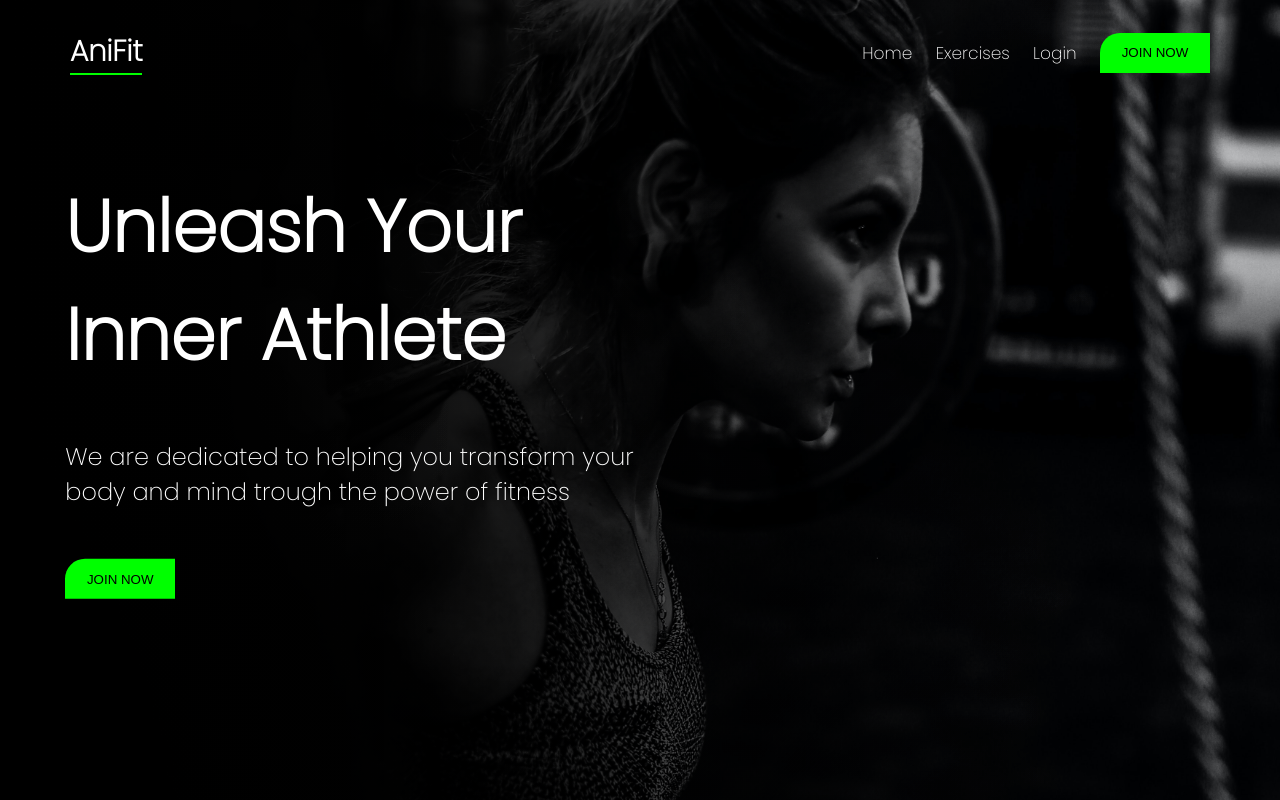
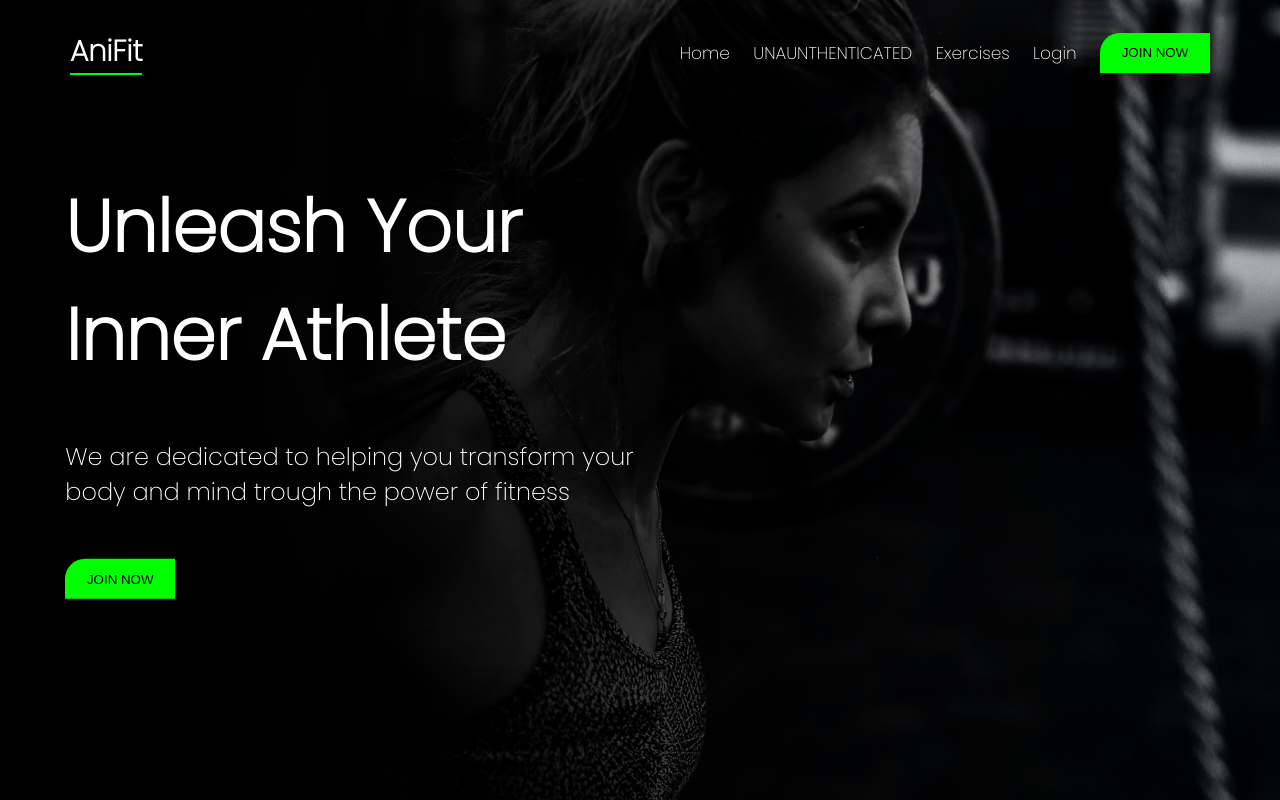
Before and after one commit to andria21/AniFit-NextJs, a Next.js app: page / in a window 1280 px wide. Shown: the top 800 px of the page. Built offline with nearby package versions, Linux system fonts and the light colour scheme; no server answers.

Commit message:
next...js

```diff
--- a/src/components/navbar/Navbar.jsx
+++ b/src/components/navbar/Navbar.jsx
@@ -35,6 +35,15 @@ const Navbar = () => {
           <Link href={"/"} className={styles.link}>
             Home
           </Link>
+          {session.status === "authenticated" ? (
+              <Link href={"/"} className={styles.link}>
+                AUTHENTICATED
+              </Link>
+            ): (
+              <Link href={"/"} className={styles.link}>
+                UNAUNTHENTICATED
+              </Link>
+            )}
 
           {session.status === "authenticated" &&
             session.data.user.email === adminEmail && (
```
